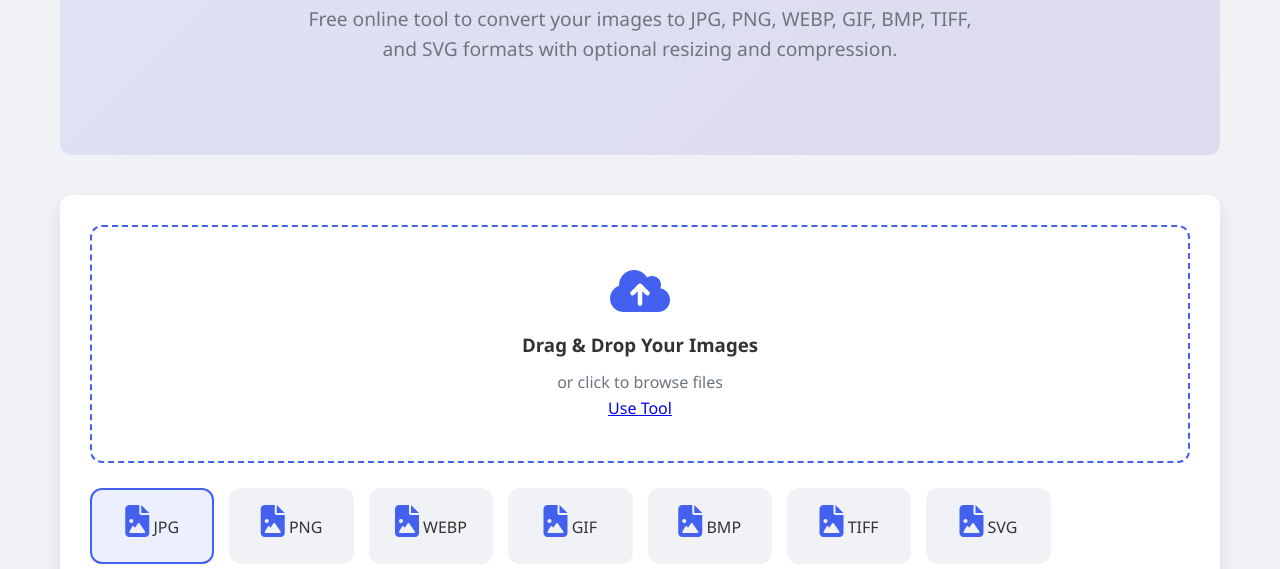
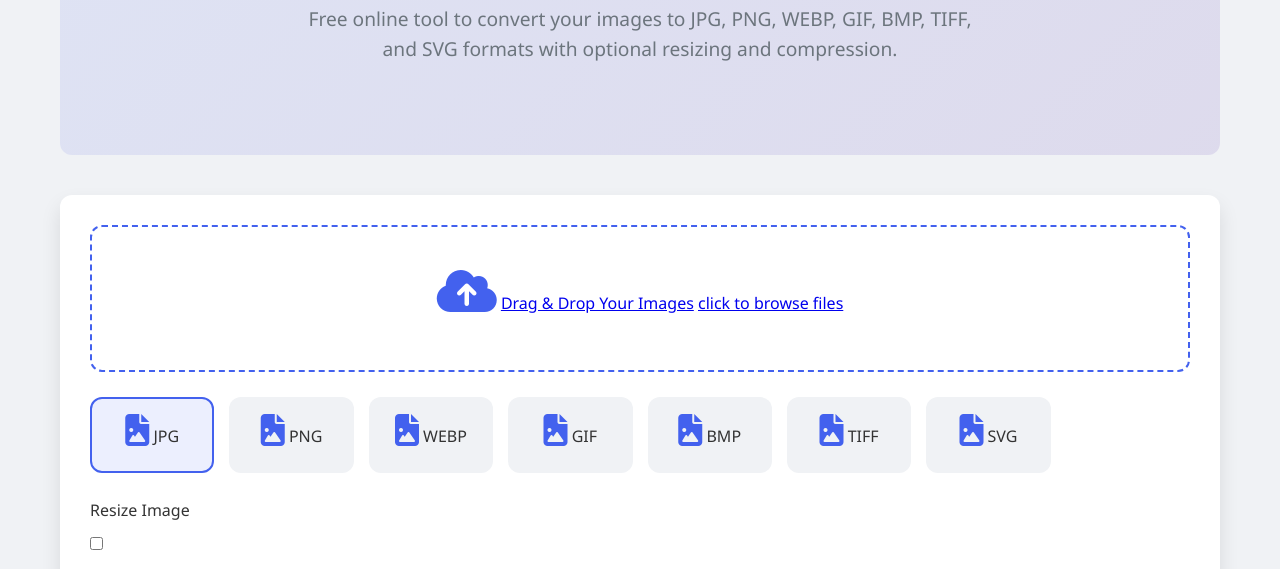
Before and after one commit to vodtik/Unique-Convert, a plain HTML site: page index.html in a window 1280 px wide. Shown: the part 228-797 px from the top of the page. Drawn offline with Linux system fonts and the light colour scheme.

Commit message:
Update index.html

```diff
--- a/index.html
+++ b/index.html
@@ -545,9 +545,8 @@
         <section class="upload-container">
             <div class="upload-area" id="upload-area">
                 <i class="fas fa-cloud-upload-alt"></i>
-                <h3>Drag & Drop Your Images</h3>
-                <p>or click to browse files</p>
-                <a href="Image-Converter.html" class="tool-button">Use Tool</a>
+                <a href="Image-Converter.html" class="tool-button"> Drag & Drop Your Images</a>
+                <a href="Image-Converter.html" class="tool-button"> click to browse files</a>
                 <input type="file" class="file-input" id="file-input" multiple accept="image/*">
             </div>
 
```
